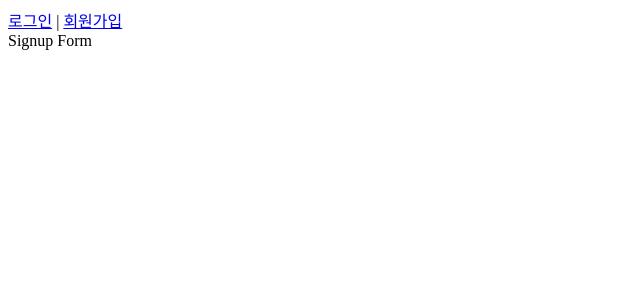
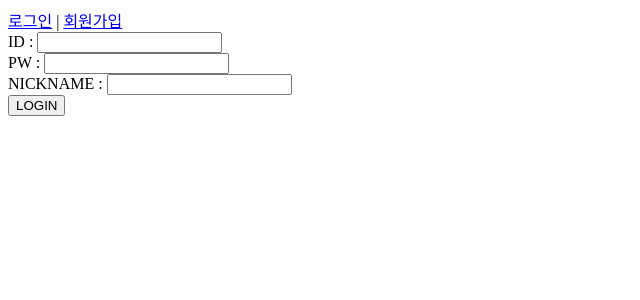
Before and after one commit to manbalboy/vue-endgame, a Vue app in the folder vue-til/: page /signup in a window 1280 px wide. Shown: the top 300 px of the page, without its empty margins (0-640 px from the left). Built offline with nearby package versions, Linux system fonts and the light colour scheme.

Commit message:
회원가입 폼 마크업 적용

```diff
--- a/vue-til/src/components/SignupForm.vue
+++ b/vue-til/src/components/SignupForm.vue
@@ -1,7 +1,19 @@
 <template>
-    <div>
-        Signup Form
-    </div>
+    <form>
+        <div>
+            <label for="username">ID : </label>
+            <input id="username" type="text" />
+        </div>
+        <div>
+            <label for="password">PW : </label>
+            <input id="password" type="text" />
+        </div>
+        <div>
+            <label for="nickname">NICKNAME : </label>
+            <input id="nickname" type="text" />
+        </div>
+        <button type="submit">LOGIN</button>
+    </form>
 </template>
 
 <script>
```
